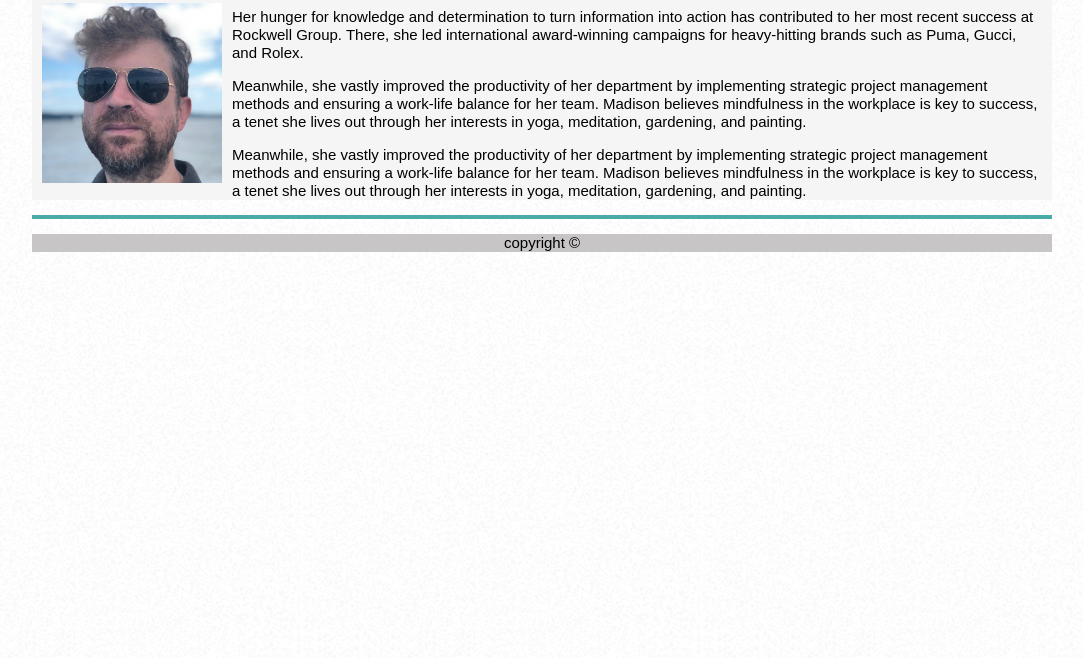
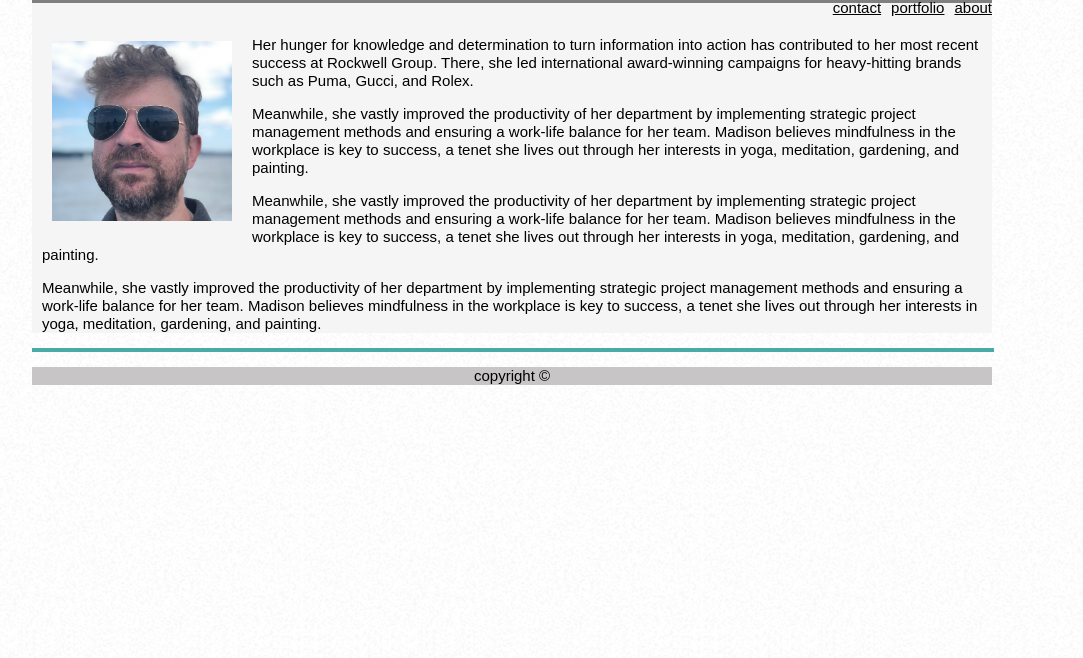
Before and after one commit to chupacobres/Basic-Portfolio, a plain HTML site: page index.html in a window 1280 px wide. Shown: the part 142-800 px from the top of the page, without its empty margins (98-1181 px from the left). Drawn offline with Linux system fonts and the light colour scheme.

Commit message:
portfolio and contact forms added, hover effect on links

```diff
--- a/assets/css/style.css
+++ b/assets/css/style.css
@@ -28,20 +28,23 @@ body {
 }
 .textbox{
    background-color: whitesmoke;
-   margin: 45px 130px 00px 130px;
+   margin: 73px 130px 00px 130px;
+   width: 960px;
 }
 .copyright{
    text-align: center;
    background-color: rgb(199, 197, 197);
    margin: 70px;
-   margin: 0px 130px 0px 130px;
+   margin: 0px 304px 0px 130px;
+   width: 960px;
 }
 
 .greenline{
    background-color: #4aaaa5;
    height: 2px;
    padding: 1px;
-   margin: 0px 130px 0px 130px;
+   margin: 0px 302px 0px 130px;
+   width: 960px;
 }
 .image{
    float: left;
@@ -52,14 +55,17 @@ body {
 }
 .about{
    float: right;
-}
+   }
+
 .portfolio{
    float: right;
    margin-left: 10px;
    margin-right: 10px;
+   color:black;
 }
 .contact{
    float:right;
+   color:black;
 }
 .header{
    padding-top: 10px;
@@ -67,8 +73,8 @@ body {
 }
 .textbox-portfolio{
    background-color: whitesmoke;
-   margin: 45px 130px 14px 130px;
-   height: 370px;
+   margin: 73px 130px 14px 130px;
+   width: 960px;
 }
 .header-portfolio{
    color: #4aa;
@@ -76,3 +82,9 @@ body {
    padding-top: 10px;
    padding-left: 5px;
 }
+a{
+   color: black;
+}
+a:hover{
+   background-color: #4aaaa5
+}
--- a/index.html
+++ b/index.html
@@ -31,7 +31,7 @@
         </div>
         <br>
         <div class="image">
-            <img src="/assets/images/Juan.jpeg" alt="Juan" width="180px">
+            <img style= "padding:10px" src="/assets/images/Juan.jpeg" alt="Juan" width="180px">
         </div>
         <div class="bio">
             <p>Her hunger for knowledge and determination to turn information into action has contributed to her most
@@ -49,6 +49,11 @@
                 workplace is key to success, a tenet she lives out through her interests in yoga, meditation, gardening,
                 and
                 painting.</p>
+            <p>Meanwhile, she vastly improved the productivity of her department by implementing strategic project
+                management methods and ensuring a work-life balance for her team. Madison believes mindfulness in the
+                workplace is key to success, a tenet she lives out through her interests in yoga, meditation, gardening,
+                and
+                painting.</p>
         </div>
     </div>
     <div class="greenline">
```
Also changed, not shown: contact.html (+12 -0 lines), portfolio.html (+13 -0 lines), 1 other file.
